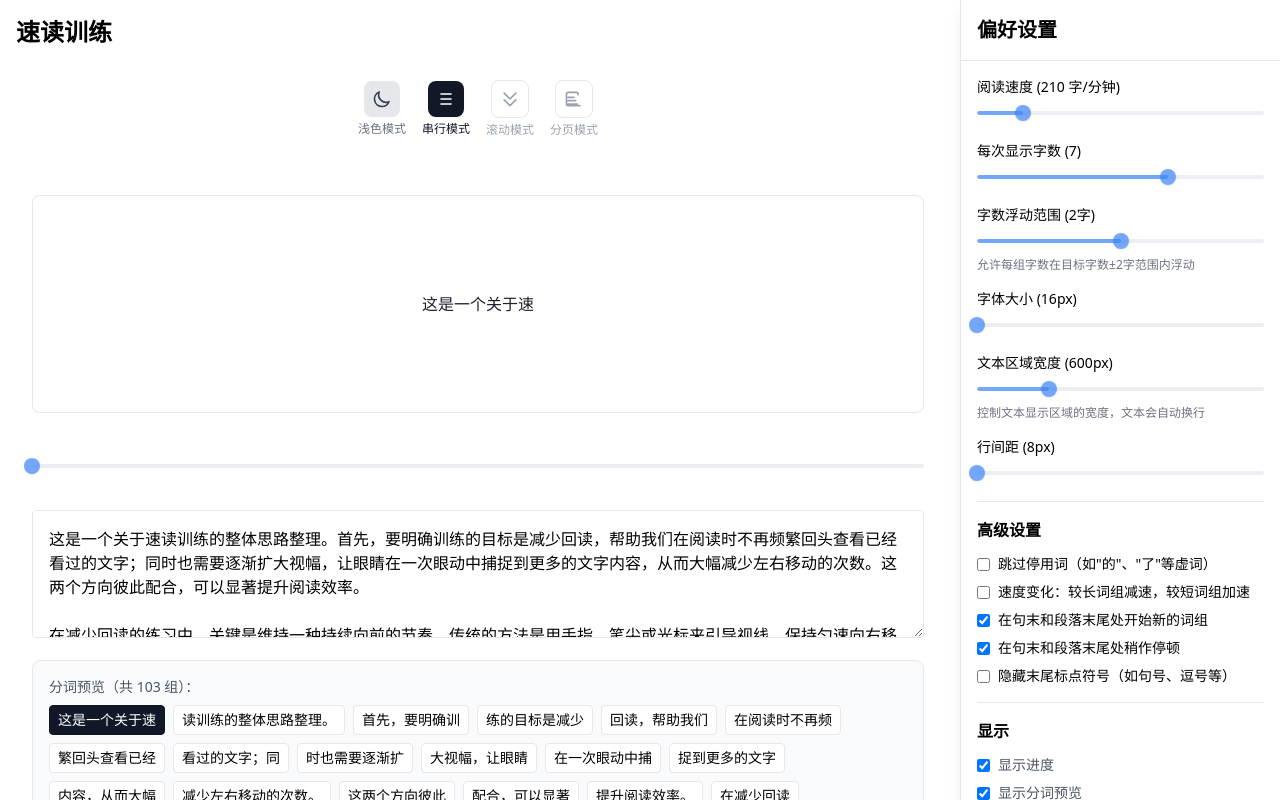
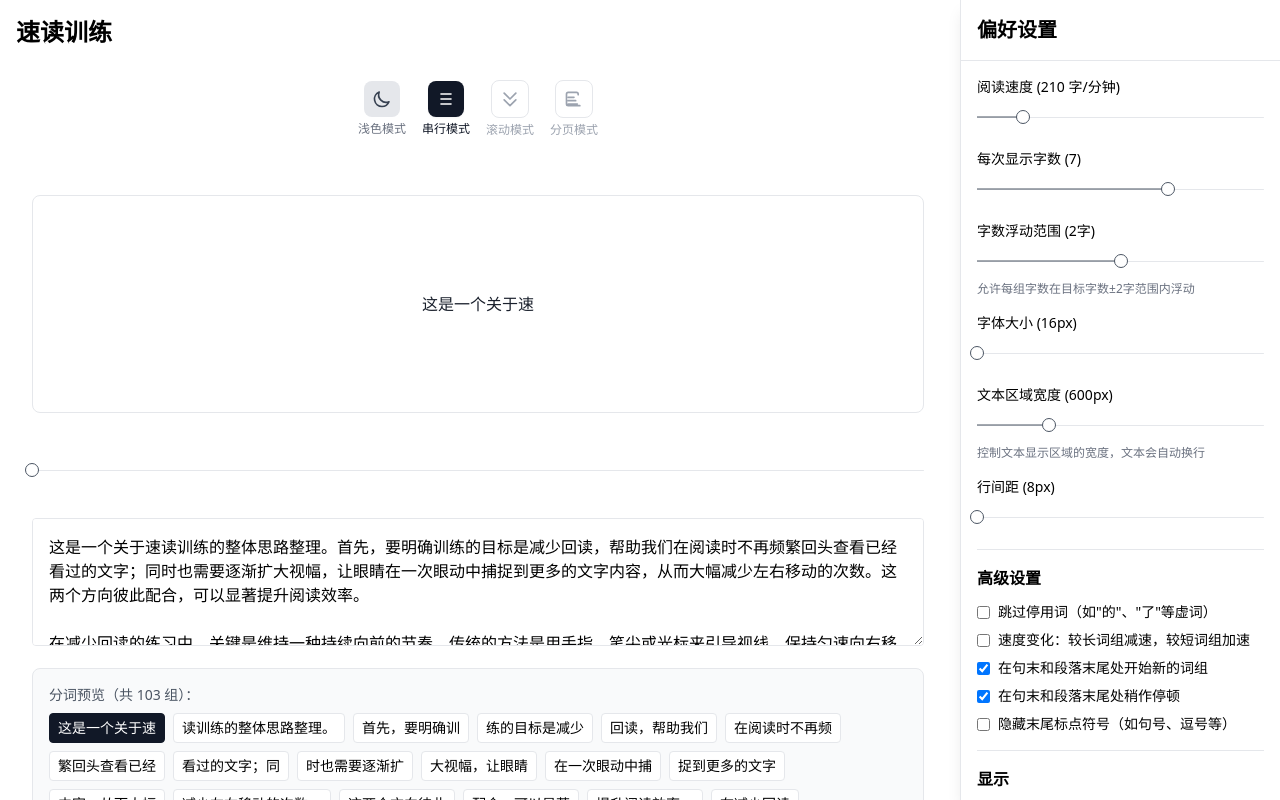
Before and after one commit to ttmouse/speed-reading, a Next.js app: page / in a window 1280 px wide. Shown: the top 800 px of the page. Built offline with nearby package versions, Linux system fonts and the light colour scheme.

Commit message:
修复进度条

```diff
--- a/app/components/common/RangeSlider.tsx
+++ b/app/components/common/RangeSlider.tsx
@@ -52,7 +52,7 @@ export function RangeSlider({ min, max, step = 1, value, onChange }: RangeSlider
   return (
     <div
       ref={sliderRef}
-      className="relative w-full h-6 flex items-center"
+      className="w-full h-8 flex items-center cursor-pointer relative"
       onMouseDown={(e: React.MouseEvent) => {
         if (e.button === 0) {
           setIsDragging(true);
@@ -63,33 +63,29 @@ export function RangeSlider({ min, max, step = 1, value, onChange }: RangeSlider
         setIsDragging(true);
         handleDrag(e.nativeEvent);
       }}
-      onMouseEnter={() => setIsHovered(true)}
-      onMouseLeave={() => setIsHovered(false)}
     >
-      <div
-        className="absolute w-full h-1 bg-gray-200 rounded-full overflow-hidden"
-        style={{
-          cursor: 'pointer',
-          opacity: isDragging || isHovered ? 1 : 0.7,
-          transition: 'opacity 0.2s ease-in-out'
-        }}
-      >
+      <div className="w-full h-[1px] bg-gray-200 rounded-full">
         <div
-          className="h-full bg-blue-500 rounded-full"
+          className="absolute top-1/2 -translate-y-1/2 left-0 h-[1px] bg-gray-600"
           style={{ width: `${progress}%` }}
         />
       </div>
       <div
-        className={`absolute w-4 h-4 rounded-full bg-blue-500 shadow transform -translate-x-1/2 hover:scale-110 transition-transform ${
-          isDragging ? 'scale-110' : ''
-        }`}
-        style={{
-          left: `${progress}%`,
-          cursor: 'pointer',
-          opacity: isDragging || isHovered ? 1 : 0.7,
-          transition: 'opacity 0.2s ease-in-out, transform 0.2s ease-in-out'
-        }}
-      />
+        className="absolute top-1/2 -translate-y-1/2 -translate-x-1/2"
+        style={{ left: `${progress}%` }}
+        onMouseEnter={() => setIsHovered(true)}
+        onMouseLeave={() => setIsHovered(false)}
+      >
+        <div
+          className={`w-3.5 h-3.5 rounded-full border bg-white border-gray-600 ${
+            isHovered ? 'shadow-md scale-110' : ''
+          }`}
+          style={{
+            transform: isHovered ? 'scale(1.1)' : 'scale(1)',
+            transition: 'transform 0.2s'
+          }}
+        />
+      </div>
     </div>
   );
 }
```
